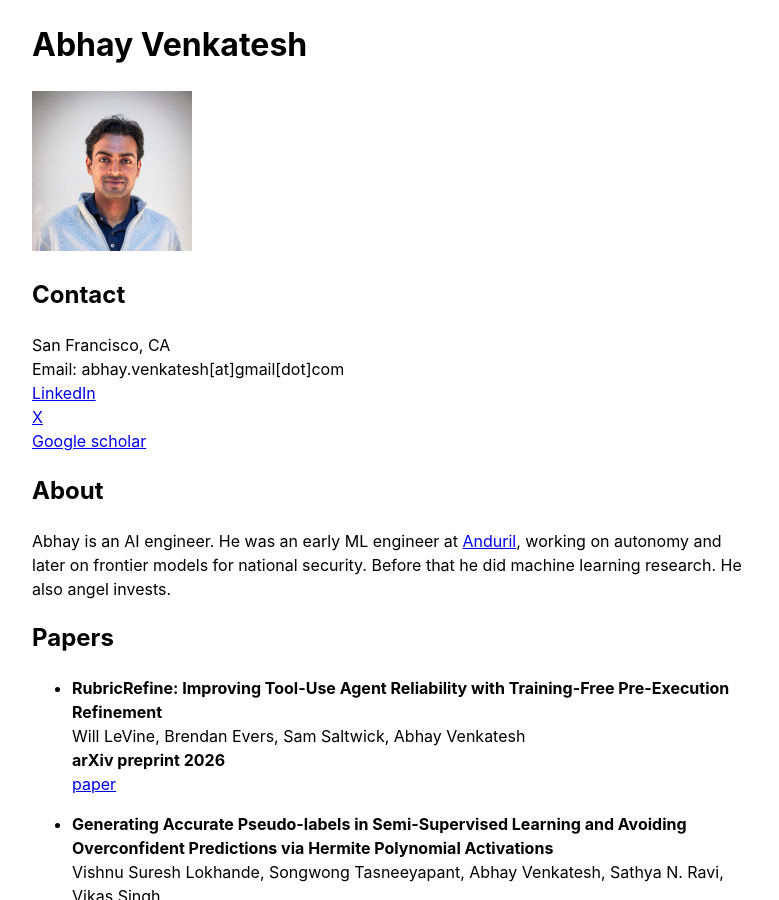
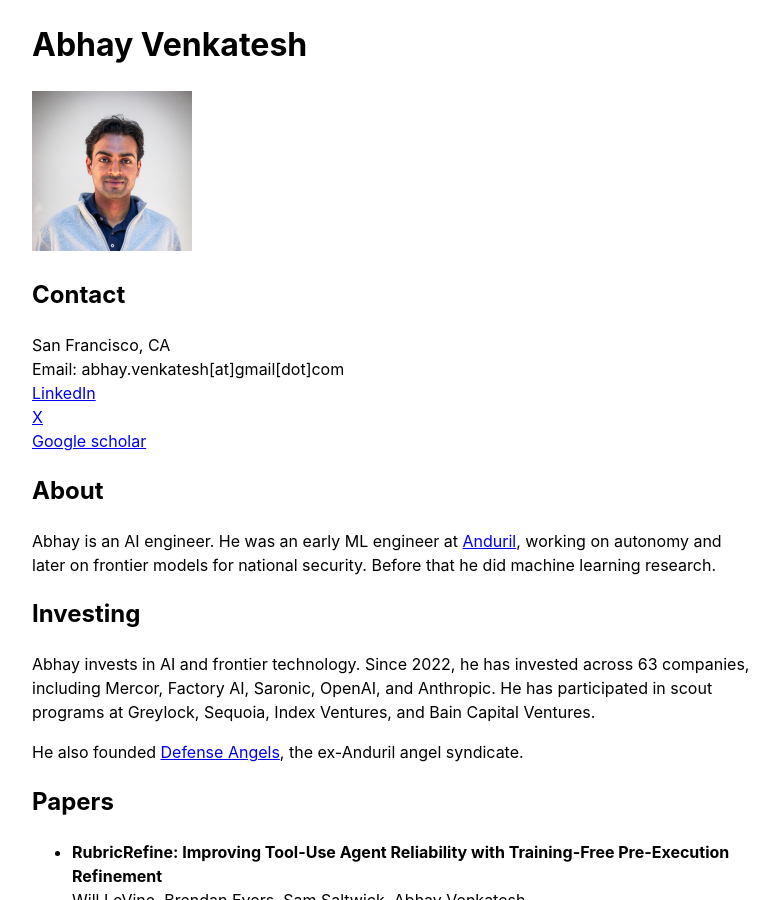
Before and after one commit to abhay-venkatesh/abhay-venkatesh.github.io, a Jekyll site: the page built from _pages/about.md, in a window 1280 px wide and 900 px high. Shown: the whole window, without its empty margins (248-1027 px from the left). Built offline with Jekyll 4.4.1, drawn with Linux system fonts in a browser that asks for light colours.

Commit message:
Add investing background to homepage

```diff
--- a/_pages/about.md
+++ b/_pages/about.md
@@ -16,7 +16,13 @@ Email: abhay.venkatesh[at]gmail[dot]com<br>
 
 <h2>About</h2>
 
-Abhay is an AI engineer. He was an early ML engineer at [Anduril](https://www.anduril.com/), working on autonomy and later on frontier models for national security. Before that he did machine learning research. He also angel invests.
+Abhay is an AI engineer. He was an early ML engineer at [Anduril](https://www.anduril.com/), working on autonomy and later on frontier models for national security. Before that he did machine learning research.
+
+<h2>Investing</h2>
+
+Abhay invests in AI and frontier technology. Since 2022, he has invested across 63 companies, including Mercor, Factory AI, Saronic, OpenAI, and Anthropic. He has participated in scout programs at Greylock, Sequoia, Index Ventures, and Bain Capital Ventures.
+
+He also founded [Defense Angels]({{ '/defense-angels/' | relative_url }}), the ex-Anduril angel syndicate.
 
 <h2>Papers</h2>
 <ul>
```
